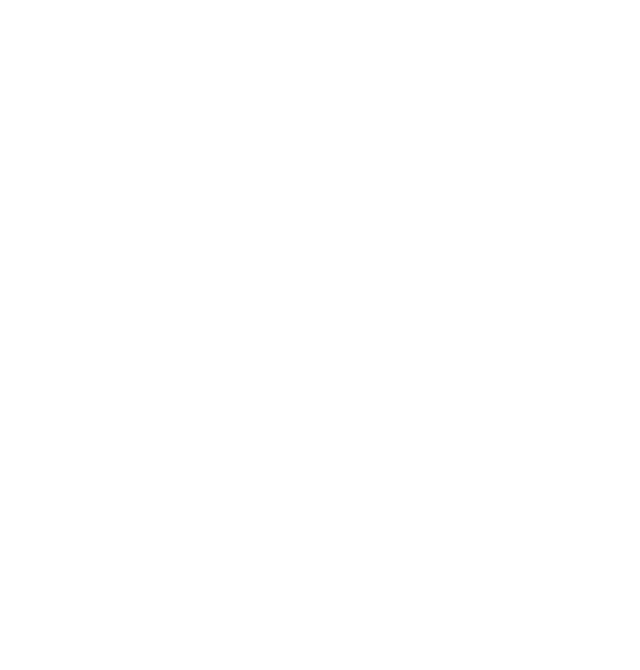
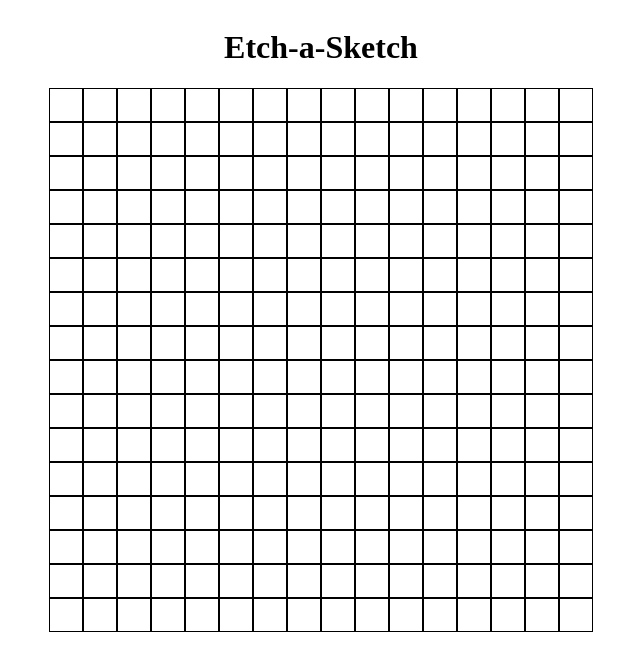
Before and after one commit to itsreisv/etch-a-sketch, a plain HTML site: page index.html in a window 1280 px wide. Shown: the whole page, without its empty margins (319-959 px from the left). Drawn offline with Linux system fonts and the light colour scheme.

Commit message:
created grid

```diff
--- a/index.html
+++ b/index.html
@@ -6,9 +6,27 @@
     <meta name="viewport" content="width=device-width, initial-scale=1.0">
     <script src="main.js" defer></script>
     <link rel="stylesheet" href="styles.css">
-    <title>Document</title>
+    <title>Etch-a-Sketch</title>
 </head>
+
 <body>
+<div class="header">
+    <h1>Etch-a-Sketch</h1>
+</div>
+
+
+<div class="parent">
+    <div id="container">
+    </div>
+</div>
+
+
+
+
+
+
+
+
 
 </body>
 </html>
--- a/main.js
+++ b/main.js
@@ -0,0 +1,10 @@
+const container = document.querySelector('#container');
+
+
+for(i = 0; i < 256; i++){
+const newDiv = document.createElement('div');
+newDiv.classList.add('boxes');
+
+
+container.appendChild(newDiv);
+}
--- a/styles.css
+++ b/styles.css
@@ -0,0 +1,29 @@
+#container {
+    display: grid;
+    grid-template-columns: 1fr 1fr 1fr 1fr 1fr 1fr 1fr 1fr 1fr 1fr 1fr 1fr 1fr 1fr 1fr 1fr;
+    grid-template-rows: 1fr 1fr 1fr 1fr 1fr 1fr 1fr 1fr 1fr 1fr 1fr 1fr 1fr 1fr 1fr 1fr;
+
+
+}
+
+.boxes {
+   display: grid;
+    width: 32px;
+    height: 32px;
+    border: black 1px solid;
+
+
+
+}
+
+.parent {
+    display: flex;
+    justify-content: center;
+    align-items: center;
+}
+
+.header {
+    display: flex;
+    justify-content: center;
+    align-items: center;
+}
```
Also changed, not shown: 1 other file.
